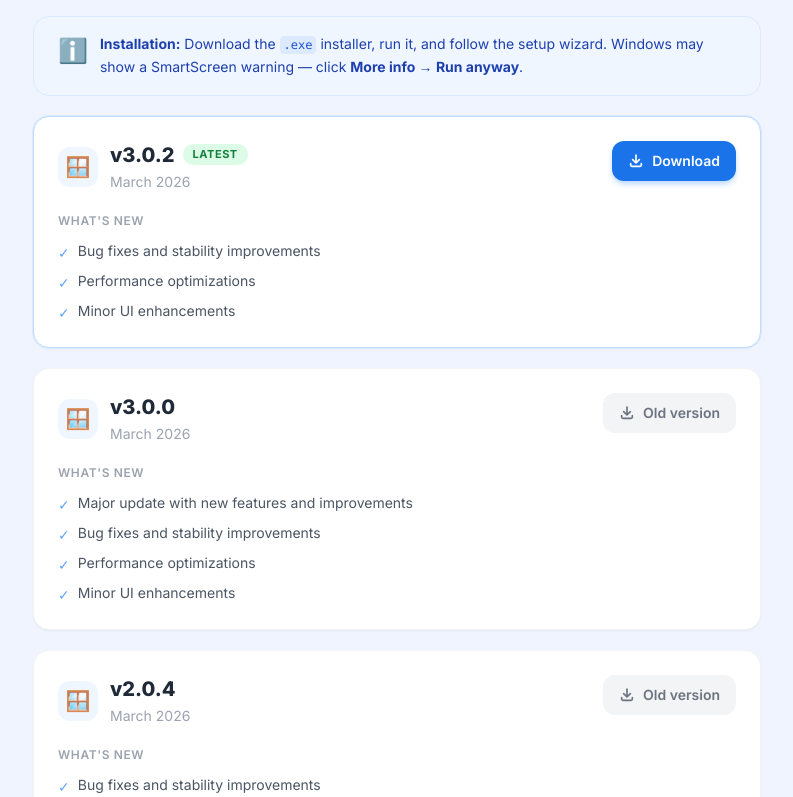
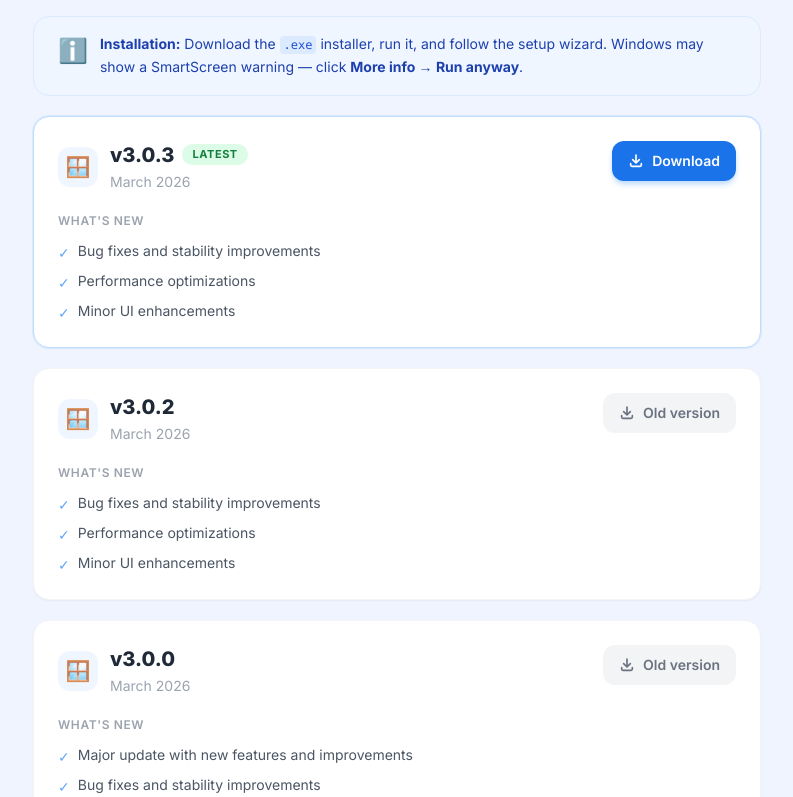
Before and after one commit to LakshyaBadjatya/Sambhav-Services, a Next.js app: page /downloads in a window 1280 px wide. Shown: the part 625-1422 px from the top of the page, without its empty margins (243-1036 px from the left). Built offline with nearby package versions, Linux system fonts and the light colour scheme.

Commit message:
Add v3.0.3 release with hero download button

```diff
--- a/app/downloads/page.tsx
+++ b/app/downloads/page.tsx
@@ -15,9 +15,19 @@ export interface Release {
 
 const releases: Release[] = [
   {
+    version: "3.0.3",
+    date: "March 2026",
+    isLatest: true,
+    changelog: [
+      "Bug fixes and stability improvements",
+      "Performance optimizations",
+      "Minor UI enhancements",
+    ],
+    downloadUrl: "/Sambhav_Services_Setup_v3.0.3.exe",
+  },
+  {
     version: "3.0.2",
     date: "March 2026",
-    isLatest: true,
     changelog: [
       "Bug fixes and stability improvements",
       "Performance optimizations",
```
Also changed, not shown: 1 other file (tests, documents, lock files or other folders).
